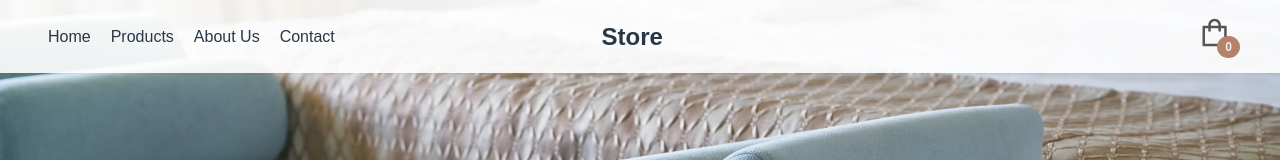
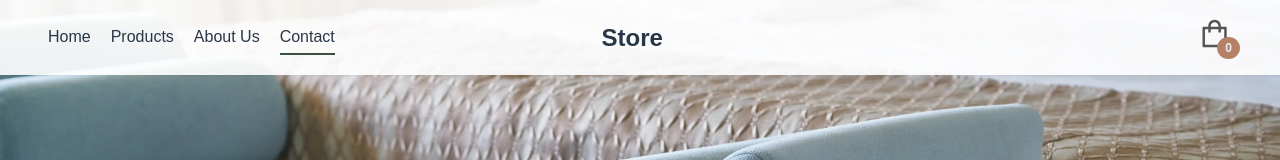
Before and after one commit to shakhorinAlex/furniture-store, a Next.js app: page /contact in a window 1280 px wide. Shown: the top 160 px of the page. Built offline with nearby package versions, Linux system fonts and the light colour scheme; no server answers; a web font is replaced by a local one.

Commit message:
selected tab styles

```diff
--- a/components/Navbar.jsx
+++ b/components/Navbar.jsx
@@ -4,9 +4,15 @@ import { AiOutlineShopping } from "react-icons/ai";
 import Sidebar from "./Sidebar";
 import { Cart } from "./";
 import { useStateContext } from "../context/StateContext";
+import { useRouter } from "next/router";
 
 const Navbar = () => {
+  const router = useRouter();
+
   const { showCart, setShowCart, totalQuantities } = useStateContext();
+
+  // change class if page is active tab
+
   return (
     <nav className="">
       <div className="navbar" id="navbar">
@@ -15,16 +21,32 @@ const Navbar = () => {
             <Sidebar />
           </div>
           <ul className="nav-links">
-            <li className="nav-links__item">
+            <li
+              className={`nav-links__item ${
+                router.pathname === "/" && "active-nav-link"
+              }`}
+            >
               <Link href="/">Home</Link>
             </li>
-            <li className="nav-links__item">
+            <li
+              className={`nav-links__item ${
+                router.pathname === "/products" && "active-nav-link"
+              }`}
+            >
               <Link href="/products">Products</Link>
             </li>
-            <li className="nav-links__item">
+            <li
+              className={`nav-links__item ${
+                router.pathname === "/about" && "active-nav-link"
+              }`}
+            >
               <Link href="/about">About Us</Link>
             </li>
-            <li className="nav-links__item">
+            <li
+              className={`nav-links__item ${
+                router.pathname === "/contact" && "active-nav-link"
+              }`}
+            >
               <Link href="/contact">Contact</Link>
             </li>
           </ul>
--- a/styles/globals.css
+++ b/styles/globals.css
@@ -797,6 +797,10 @@ img {
     padding-bottom: 6px;
     border-bottom: 2px solid var(--green);
 
+  }
+
+  .active-nav-link {
+    border-bottom: 2px solid var(--green);
   }
 
   .cart-icon {
```
